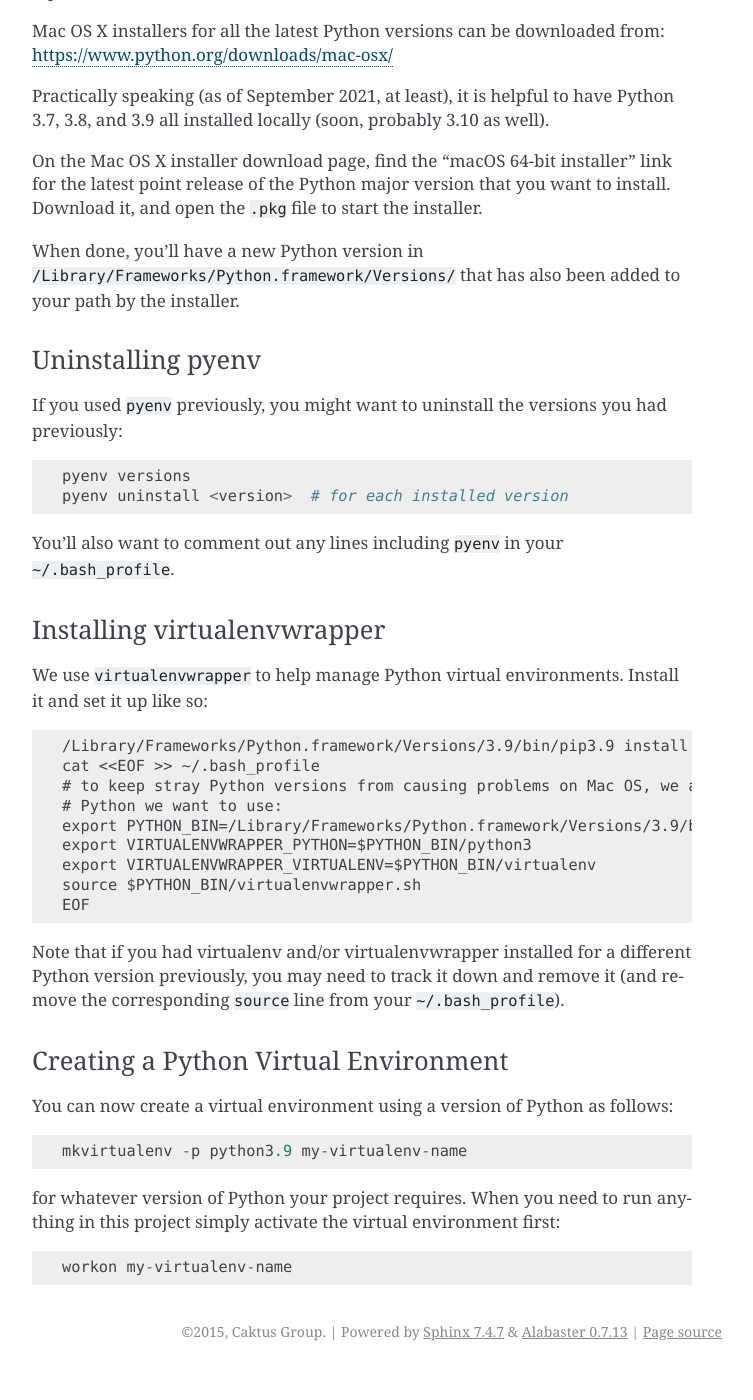
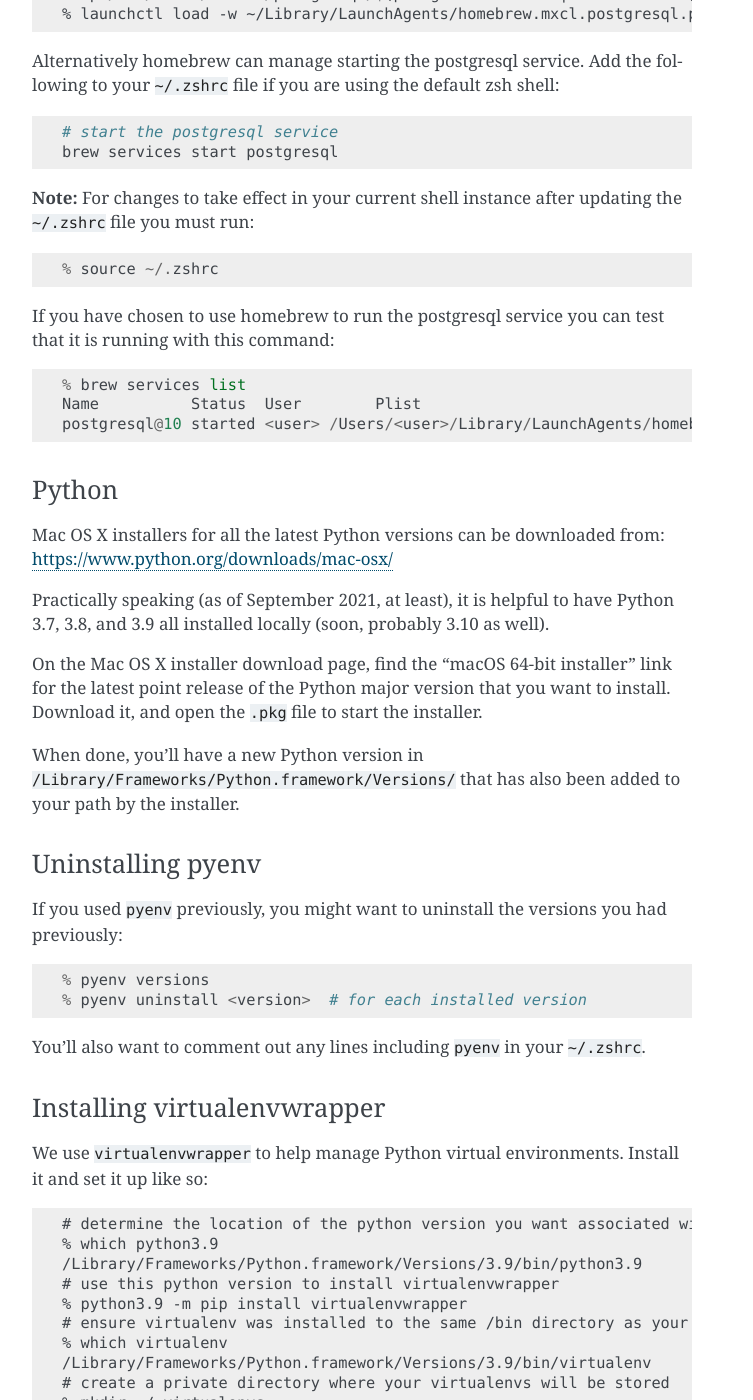
Before and after one commit to caktus/guidebook, a Sphinx documentation site: the page built from source/dev-setup.rst, in a window 1280 px wide and 1400 px high, scrolled down 1924 px. Shown: the whole window, without its empty margins (388-1141 px from the left). Built offline with Sphinx 7.4.7, drawn with Linux system fonts in a browser that asks for light colours; before the commit the page ends 3295 px from its top, so only the background shows below that; some of the changed text lies outside the part shown.

Commit message:
update notes on version control, virtualenvwrapper, and nvm

```diff
--- a/source/dev-setup.rst
+++ b/source/dev-setup.rst
@@ -17,7 +17,7 @@
 
 Apple does provide a simple utility for bootstrapping these tools and installing them::
 
-    xcode-select --install
+    % xcode-select --install
 
 Get more information about the Command Line Tools directly from Apple:
 
@@ -32,7 +32,7 @@
 
 A self-executing install script can be fetched and run simply, from the Homebrew documentation::
 
-    /bin/bash -c "$(curl -fsSL https://raw.githubusercontent.com/Homebrew/install/HEAD/install.sh)"
+    % /bin/bash -c "$(curl -fsSL https://raw.githubusercontent.com/Homebrew/install/HEAD/install.sh)"
 
 You can receive more information in the Homebrew documentation or see a full list of packages
 available once you've installed it.
@@ -46,17 +46,22 @@
 There are known incompatibilies with the OpenSSL library shipped with OSX, but Homebrew gives us
 a more up-to-date version to link against. We need to both install and force-link this one::
 
-    brew install openssl
+    % brew install openssl
 
 Version Control
 '''''''''''''''
 
-Install Mercurial and Git, the version control systems used by most
+Install Git, the version control system used by
 projects to obtain and coordinate changes to the code base between all
 developers::
 
-    brew install git
-    brew install mercurial
+    % brew install git
+
+**Note:** git may have already been installed with ``xcode-select``.
+To test run::
+
+    % git --version
+    % git version 2.29.0
 
 PostgreSQL
 ''''''''''
@@ -64,15 +69,32 @@
 The first important package to install from Homebrew is the PostgreSQL database and the PostGIS
 extensions::
 
-    brew install postgresql
-    brew install postgis
+    % brew install postgresql
+    % brew install postgis
 
 With PostgreSQL installed, you'll want to make sure it runs every time your machine comes up, and
 to start it running immediately::
 
-    mkdir -p ~/Library/LaunchAgents
-    cp /usr/local/Cellar/postgresql/$(postgres --version|cut -d' ' -f3)/homebrew.mxcl.postgresql.plist ~/Library/LaunchAgents/
-    launchctl load -w ~/Library/LaunchAgents/homebrew.mxcl.postgresql.plist
+    % mkdir -p ~/Library/LaunchAgents
+    % cp /usr/local/Cellar/postgresql/$(postgres --version|cut -d' ' -f3)/homebrew.mxcl.postgresql.plist ~/Library/LaunchAgents/
+    % launchctl load -w ~/Library/LaunchAgents/homebrew.mxcl.postgresql.plist
+
+Alternatively homebrew can manage starting the postgresql service.
+Add the following to your ``~/.zshrc`` file if you are using the default zsh shell::
+
+    # start the postgresql service
+    brew services start postgresql
+
+**Note:**
+For changes to take effect in your current shell instance after updating the ``~/.zshrc`` file you must run::
+
+    % source ~/.zshrc
+
+If you have chosen to use homebrew to run the postgresql service you can test that it is running with this command::
+
+    % brew services list
+    Name          Status  User        Plist
+    postgresql@10 started <user> /Users/<user>/Library/LaunchAgents/homebrew.mxcl.postgresql.plist
 
 Python
 ''''''
@@ -95,10 +117,10 @@
 
 If you used ``pyenv`` previously, you might want to uninstall the versions you had previously::
 
-    pyenv versions
-    pyenv uninstall <version>  # for each installed version
+    % pyenv versions
+    % pyenv uninstall <version>  # for each installed version
 
-You'll also want to comment out any lines including ``pyenv`` in your ``~/.bash_profile``.
+You'll also want to comment out any lines including ``pyenv`` in your ``~/.zshrc``.
 
 Installing virtualenvwrapper
 ''''''''''''''''''''''''''''
@@ -106,28 +128,59 @@
 We use ``virtualenvwrapper`` to help manage Python virtual environments. Install it and set it up
 like so::
 
-    /Library/Frameworks/Python.framework/Versions/3.9/bin/pip3.9 install virtualenvwrapper
-    cat <<EOF >> ~/.bash_profile
-    # to keep stray Python versions from causing problems on Mac OS, we are very explicit about the
-    # Python we want to use:
-    export PYTHON_BIN=/Library/Frameworks/Python.framework/Versions/3.9/bin/
-    export VIRTUALENVWRAPPER_PYTHON=$PYTHON_BIN/python3
-    export VIRTUALENVWRAPPER_VIRTUALENV=$PYTHON_BIN/virtualenv
-    source $PYTHON_BIN/virtualenvwrapper.sh
-    EOF
+    # determine the location of the python version you want associated with virtualenvwrapper
+    % which python3.9
+    /Library/Frameworks/Python.framework/Versions/3.9/bin/python3.9
+    # use this python version to install virtualenvwrapper
+    % python3.9 -m pip install virtualenvwrapper
+    # ensure virtualenv was installed to the same /bin directory as your python version
+    % which virtualenv
+    /Library/Frameworks/Python.framework/Versions/3.9/bin/virtualenv
+    # create a private directory where your virtualenvs will be stored
+    % mkdir ~/.virtualenvs
+    # Now we will add the following configuration to our .zshrc file
+    % cat <<EOF >> ~/.zshrc
+    % export WORKON_HOME=~/.virtualenvs
+    % export PYTHON_BIN=/Library/Frameworks/Python.framework/Versions/3.9/bin/
+    % export VIRTUALENVWRAPPER_PYTHON=$PYTHON_BIN/python3
+    % export VIRTUALENVWRAPPER_VIRTUALENV=$PYTHON_BIN/virtualenv
+    % source $PYTHON_BIN/virtualenvwrapper.sh
+    % EOF
+    % source ~/.zshrc
 
 Note that if you had virtualenv and/or virtualenvwrapper installed for a different Python version
 previously, you may need to track it down and remove it (and remove the corresponding ``source``
-line from your ``~/.bash_profile``).
+line from your ``~/.zshrc``).
+
+To switch python versions that
 
 Creating a Python Virtual Environment
 '''''''''''''''''''''''''''''''''''''
 
 You can now create a virtual environment using a version of Python as follows::
 
-    mkvirtualenv -p python3.9 my-virtualenv-name
+    % mkvirtualenv -p python3.9 my-virtualenv-name
 
 for whatever version of Python your project requires. When you need to run anything in this project
 simply activate the virtual environment first::
 
-    workon my-virtualenv-name
+    % workon my-virtualenv-name
+
+to deactivate run::
+    % deactivate
+
+NVM
+'''
+
+Node Version Manager allows us to switch seamlessly between different node.js versions.
+To install run::
+
+    % brew install nvm
+    % mkdir ~/.nvm
+
+Update the ``.zshrc`` file::
+
+    # NVM
+    export NVM_DIR="$HOME/.nvm"
+    [ -s "/usr/local/opt/nvm/nvm.sh" ] && . "/usr/local/opt/nvm/nvm.sh"  # This loads nvm
+    [ -s "/usr/local/opt/nvm/etc/bash_completion.d/nvm" ] && . "/usr/local/opt/nvm/etc/bash_completion.d/nvm"  # This loads nvm bash_completion
```
